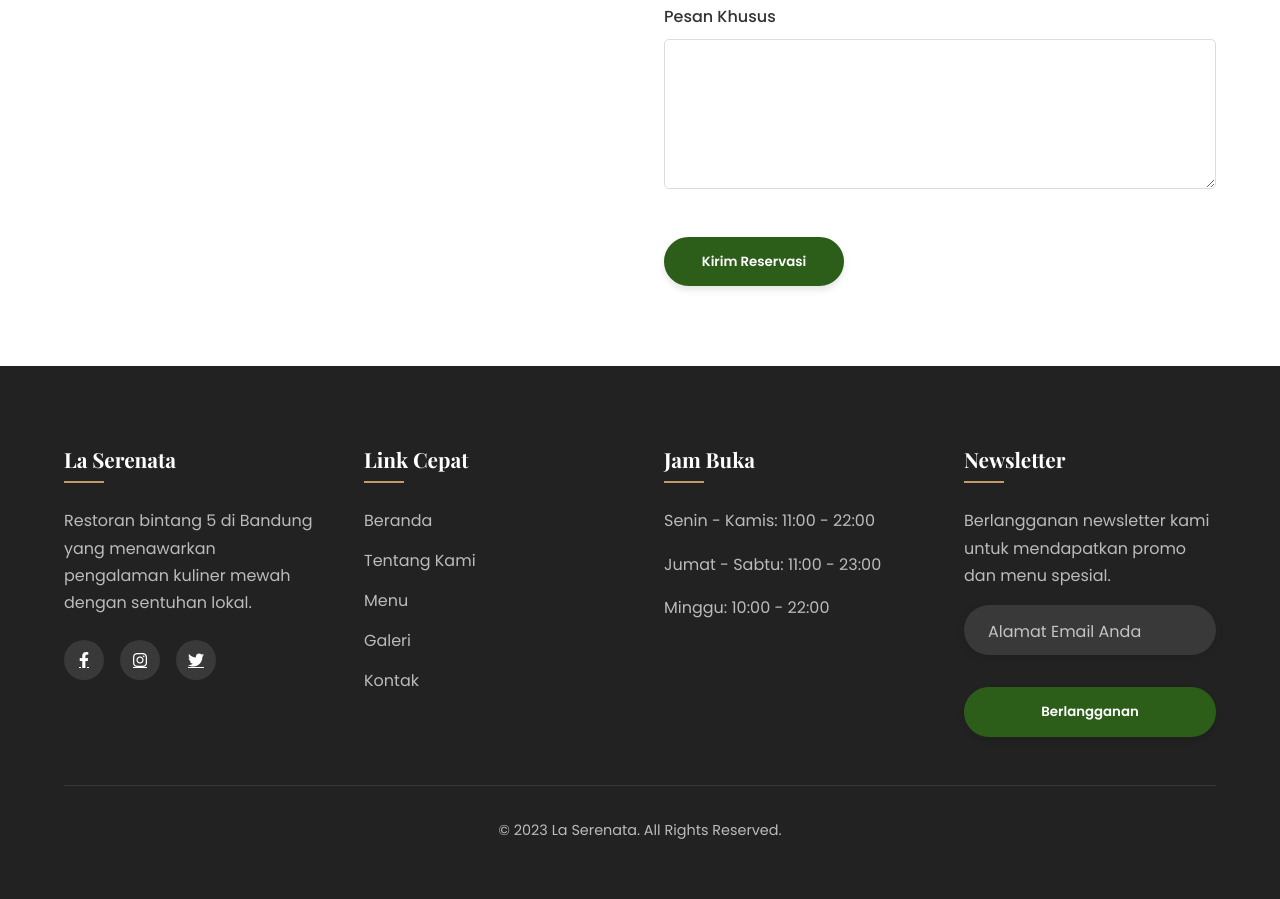
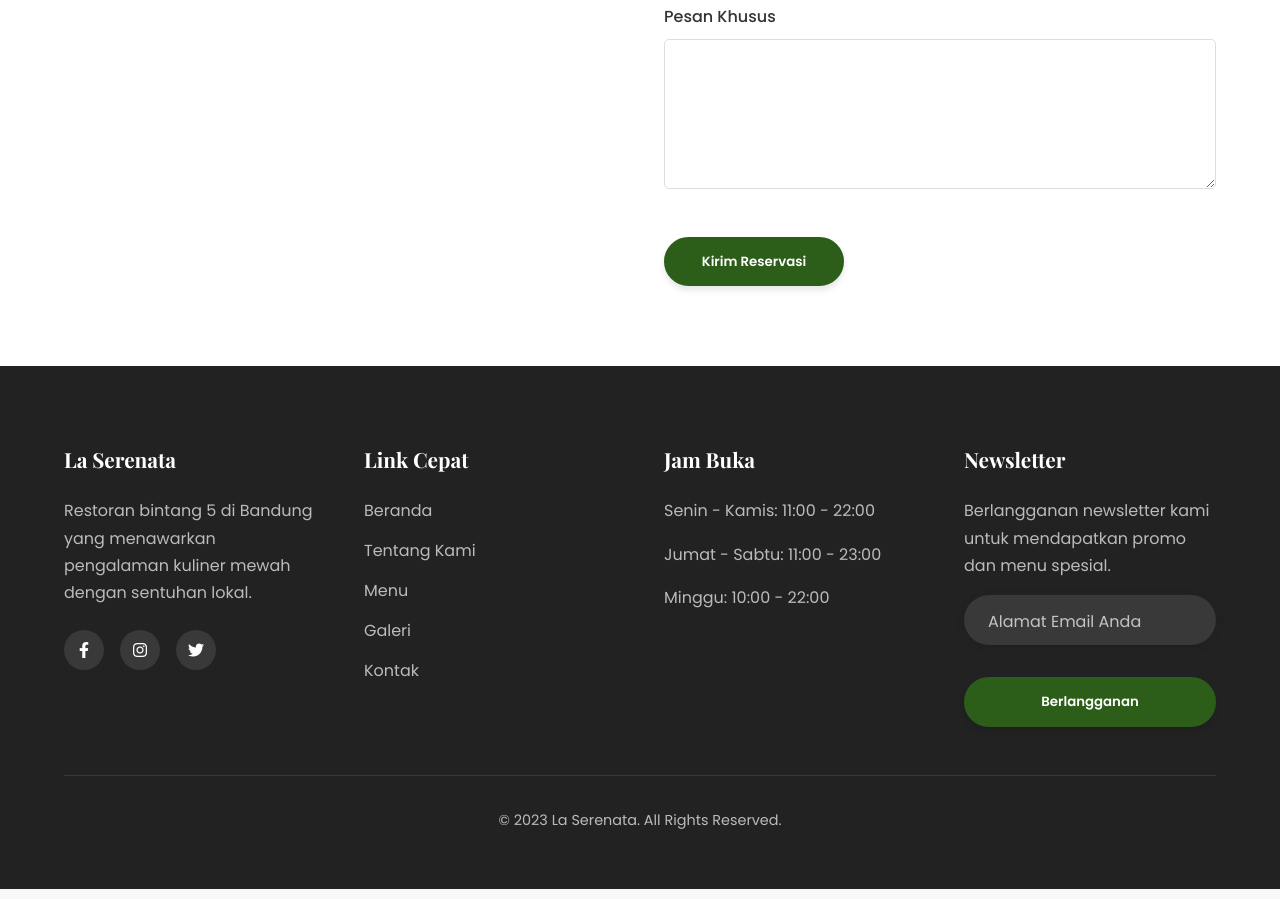
Before and after one commit to Moza-like-coffee/Company-Profile-Resto, a plain HTML site: page index.html in a window 1280 px wide. Shown: the part 5175-6074 px from the top of the page. Drawn offline with nearby package versions, Linux system fonts and the light colour scheme.

Commit message:
underline

```diff
--- a/css/style.css
+++ b/css/style.css
@@ -70,6 +70,11 @@ p {
   margin-bottom: 1.5rem;
 }
 
+/* Remove all link underlines */
+a {
+  text-decoration: none;
+}
+
 /* ======================
    COMPONENTS
    ====================== */
@@ -81,7 +86,6 @@ p {
   margin-top: 1rem;
   background-color: var(--primary);
   color: white;
-  text-decoration: none;
   border-radius: 50px;
   font-weight: 600;
   transition: all 0.4s cubic-bezier(0.25, 0.8, 0.25, 1);
@@ -229,7 +233,6 @@ header.scrolled {
   font-size: 1.8rem;
   font-weight: 700;
   color: var(--primary);
-  text-decoration: none;
   font-family: 'Playfair Display', serif;
   transition: transform 0.3s ease;
 }
@@ -269,7 +272,6 @@ header.scrolled {
 
 #navMenu a {
   color: var(--dark);
-  text-decoration: none;
   font-weight: 500;
   transition: all 0.3s ease;
   padding: 0.5rem 0;
@@ -673,22 +675,6 @@ footer {
   margin-bottom: 1.5rem;
   font-size: 1.3rem;
   position: relative;
-  padding-bottom: 10px;
-}
-
-.footer-col h3::after {
-  content: '';
-  position: absolute;
-  bottom: 0;
-  left: 0;
-  width: 40px;
-  height: 2px;
-  background-color: var(--accent);
-  transition: width 0.3s ease;
-}
-
-.footer-col:hover h3::after {
-  width: 60px;
 }
 
 .footer-col p {
@@ -706,14 +692,11 @@ footer {
 
 .footer-links a {
   color: #bbb;
-  text-decoration: none;
   transition: all 0.3s ease;
-  display: inline-block;
 }
 
 .footer-links a:hover {
   color: var(--accent);
-  transform: translateX(5px);
 }
 
 .social-links {
@@ -736,7 +719,6 @@ footer {
 
 .social-links a:hover {
   background-color: var(--accent);
-  transform: translateY(-3px);
 }
 
 .copyright {
```
